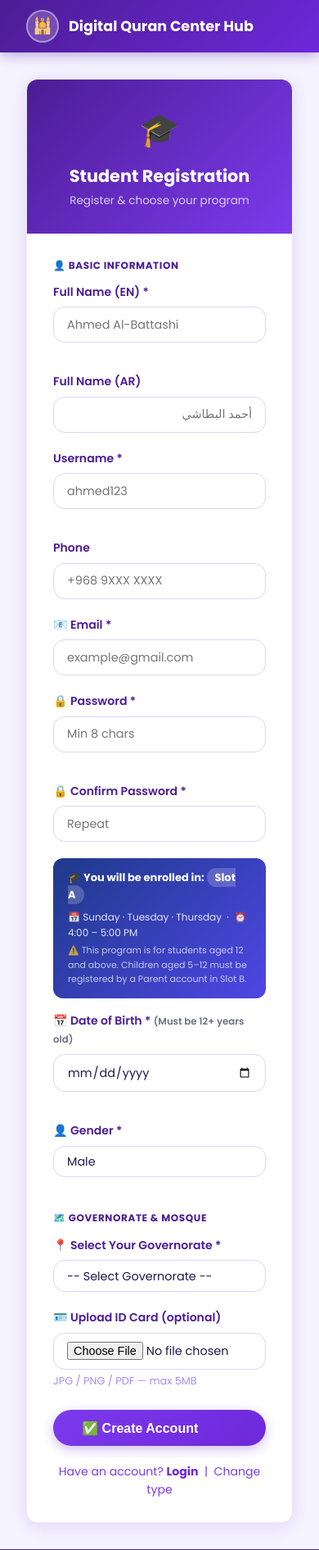
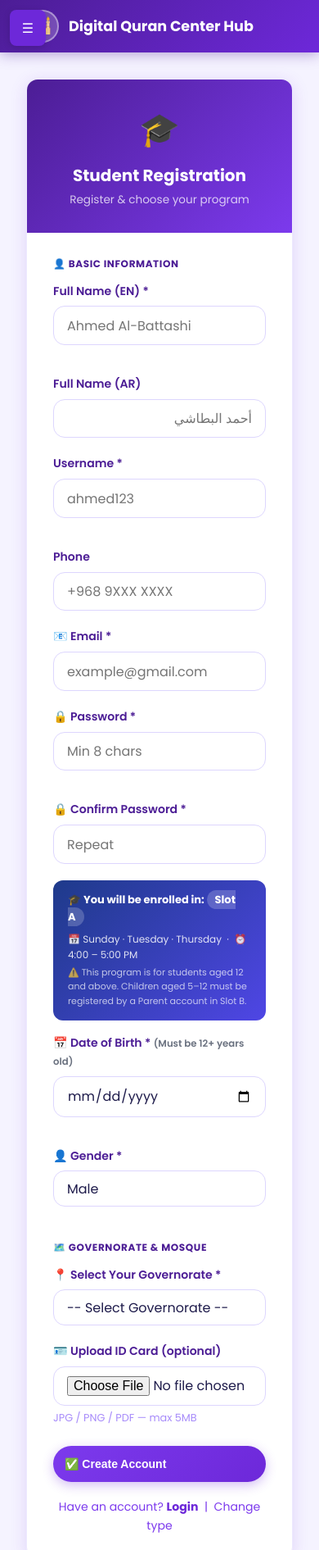
Before and after one commit to M03Allawati/quran-hub-v2, a PHP site: page /register.php?role=student&role_set=1 in a window 390 px wide. Shown: the top 1891 px of the page at 82% size. Run offline with PHP 8.4, Linux system fonts and the light colour scheme; data comes from the database, SQL or seed files in the repository.

Commit message:
Add responsive design for mobile, tablet, desktop

```diff
--- /dev/null
+++ b/css/responsive.css
@@ -0,0 +1,200 @@
+/* ═══════════════════════════════════════════════════════════ */
+/* RESPONSIVE DESIGN - Mobile, Tablet, Desktop                  */
+/* ═══════════════════════════════════════════════════════════ */
+
+/* Reset for mobile */
+* { box-sizing: border-box; }
+
+html, body {
+    overflow-x: hidden;
+    -webkit-text-size-adjust: 100%;
+}
+
+/* Mobile menu toggle button */
+.mobile-menu-toggle {
+    display: none;
+    position: fixed;
+    top: 12px;
+    left: 12px;
+    z-index: 9999;
+    background: var(--green-main, #16a34a);
+    color: #fff;
+    border: none;
+    width: 44px;
+    height: 44px;
+    border-radius: 8px;
+    font-size: 22px;
+    cursor: pointer;
+    box-shadow: 0 2px 8px rgba(0,0,0,0.15);
+}
+
+/* Sidebar overlay for mobile */
+.sidebar-overlay {
+    display: none;
+    position: fixed;
+    top: 0; left: 0; right: 0; bottom: 0;
+    background: rgba(0,0,0,0.5);
+    z-index: 9990;
+}
+.sidebar-overlay.active {
+    display: block;
+}
+
+/* ═══════════ TABLET (768px - 1024px) ═══════════ */
+@media (max-width: 1024px) {
+    .layout {
+        grid-template-columns: 220px 1fr !important;
+    }
+    .main-content {
+        padding: 16px !important;
+    }
+    /* Auto-fit grids */
+    [style*="grid-template-columns:repeat(4"] {
+        grid-template-columns: repeat(2, 1fr) !important;
+    }
+    [style*="grid-template-columns:repeat(3"] {
+        grid-template-columns: repeat(2, 1fr) !important;
+    }
+    /* Tables become scrollable */
+    .table-responsive,
+    table {
+        display: block;
+        overflow-x: auto;
+        -webkit-overflow-scrolling: touch;
+    }
+}
+
+/* ═══════════ MOBILE (max 768px) ═══════════ */
+@media (max-width: 768px) {
+    /* Show hamburger button */
+    .mobile-menu-toggle {
+        display: flex !important;
+        align-items: center;
+        justify-content: center;
+    }
+
+    /* Sidebar slides in from left */
+    .sidebar {
+        display: block !important;
+        position: fixed !important;
+        top: 0;
+        left: -280px;
+        width: 280px !important;
+        height: 100vh;
+        z-index: 9995;
+        overflow-y: auto;
+        transition: left 0.3s ease;
+        background: #fff;
+        box-shadow: 2px 0 8px rgba(0,0,0,0.1);
+    }
+    .sidebar.mobile-open {
+        left: 0 !important;
+    }
+
+    /* Layout becomes single column */
+    .layout {
+        display: block !important;
+        grid-template-columns: none !important;
+    }
+    .main-content {
+        padding: 60px 12px 16px 12px !important;
+        margin: 0 !important;
+        width: 100% !important;
+    }
+
+    /* All grids become 1 or 2 columns */
+    [style*="grid-template-columns:repeat(4"] {
+        grid-template-columns: repeat(2, 1fr) !important;
+        gap: 8px !important;
+    }
+    [style*="grid-template-columns:repeat(3"] {
+        grid-template-columns: 1fr !important;
+    }
+    [style*="grid-template-columns:repeat(auto-fill"] {
+        grid-template-columns: 1fr !important;
+    }
+    [style*="grid-template-columns:200px"],
+    [style*="grid-template-columns:240px"] {
+        grid-template-columns: 1fr !important;
+    }
+
+    /* Header adjustments */
+    .top-nav, .header {
+        padding: 8px 12px !important;
+    }
+    .top-nav h1, .header h1 {
+        font-size: 16px !important;
+    }
+
+    /* Form elements - bigger touch targets */
+    input, select, textarea, button {
+        font-size: 16px !important; /* Prevents iOS zoom */
+        min-height: 44px;
+    }
+    .btn {
+        padding: 10px 14px !important;
+        font-size: 14px !important;
+    }
+    .btn-sm {
+        min-height: 36px !important;
+    }
+
+    /* Cards take full width */
+    .card, .stat-card {
+        margin-bottom: 12px;
+    }
+
+    /* Modals fullscreen on mobile */
+    .modal {
+        margin: 0 !important;
+        width: 100% !important;
+        max-width: 100% !important;
+        height: 100vh;
+        border-radius: 0 !important;
+    }
+
+    /* Tables horizontal scroll */
+    table {
+        font-size: 13px;
+        display: block;
+        overflow-x: auto;
+        white-space: nowrap;
+        -webkit-overflow-scrolling: touch;
+    }
+
+    /* Hide non-essential elements on mobile */
+    .hide-mobile {
+        display: none !important;
+    }
+
+    /* Stack flex items */
+    [style*="display:flex"][style*="gap"] {
+        flex-wrap: wrap !important;
+    }
+}
+
+/* ═══════════ SMALL MOBILE (max 480px) ═══════════ */
+@media (max-width: 480px) {
+    [style*="grid-template-columns:repeat(2"] {
+        grid-template-columns: 1fr !important;
+    }
+    h1 { font-size: 20px !important; }
+    h2 { font-size: 18px !important; }
+    .main-content {
+        padding: 60px 8px 12px 8px !important;
+    }
+}
+
+/* ═══════════ RTL fixes ═══════════ */
+[dir="rtl"] .mobile-menu-toggle {
+    left: auto;
+    right: 12px;
+}
+[dir="rtl"] .sidebar {
+    left: auto;
+    right: -280px;
+}
+[dir="rtl"] .sidebar.mobile-open {
+    left: auto !important;
+    right: 0 !important;
+}
--- a/includes/header.php
+++ b/includes/header.php
@@ -26,6 +26,8 @@ $isRtl = $lang === 'ar';
     .alert-info    { border-right-color: var(--info); }
     <?php endif; ?>
   </style>
+  <link rel="stylesheet" href="/css/responsive.css">
+  <script src="/js/mobile-menu.js" defer></script>
 </head>
 <body class="<?= $isRtl ? 'rtl' : '' ?>">
 
```
Also changed, not shown: js/mobile-menu.js (added, +44 -0 lines).
